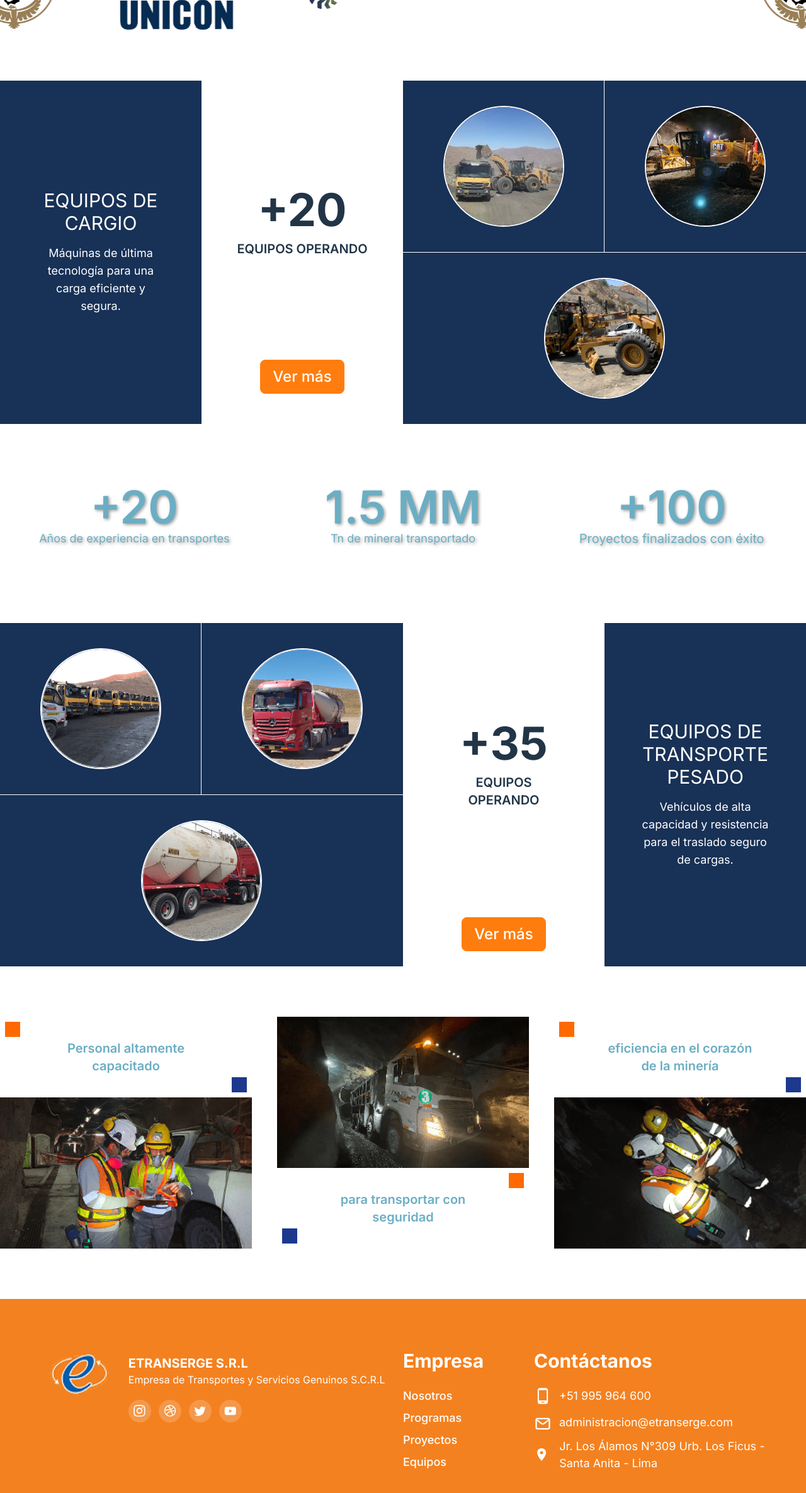
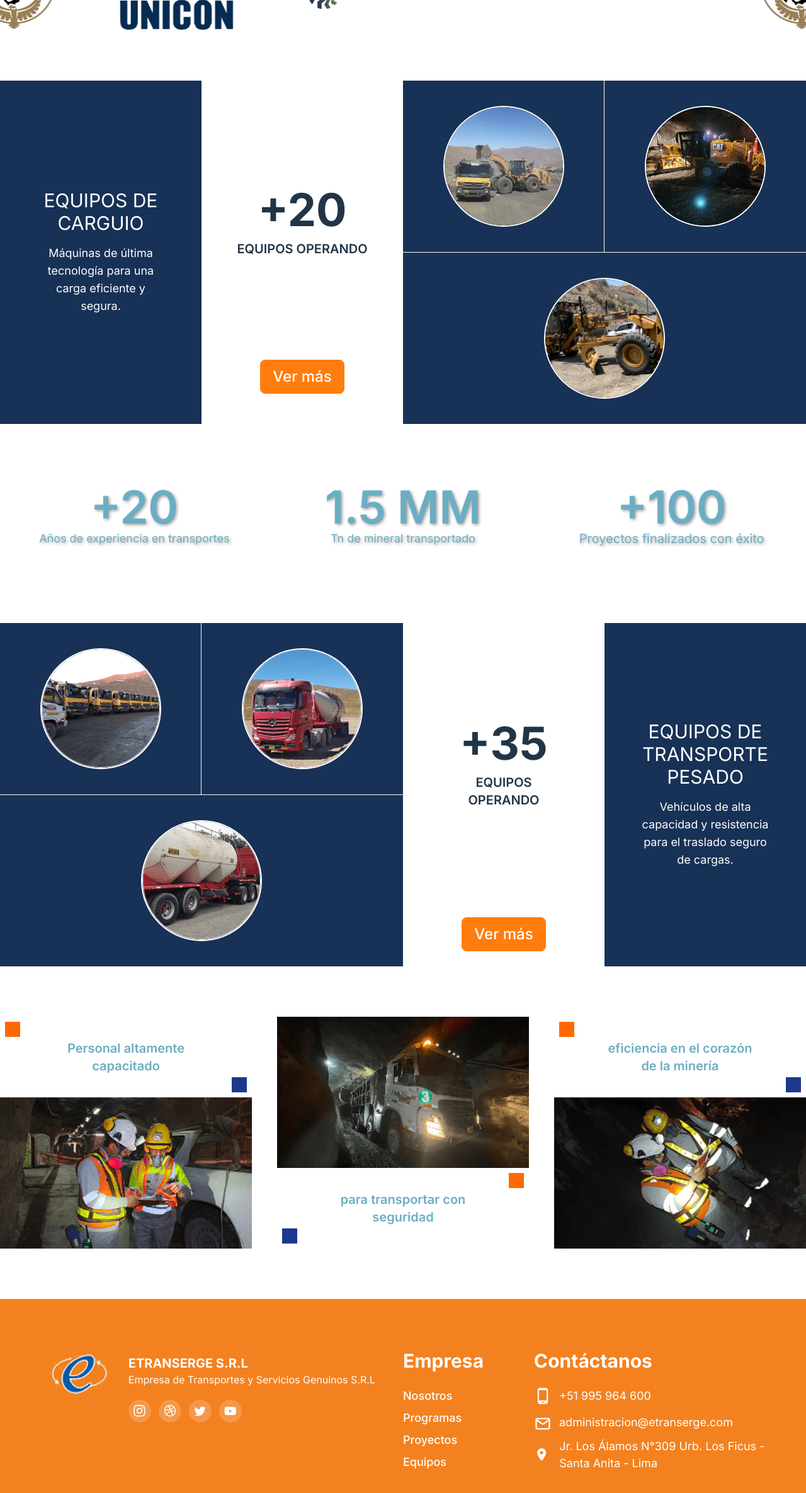
Before and after one commit to cristhian-fernandez-cumbia/vite-landing-etranserge, a React (Vite) app: page / in a window 1280 px wide. Shown: the part 848-3218 px from the top of the page at 63% size. Built offline with nearby package versions, Linux system fonts and the light colour scheme.

Commit message:
fix(correciones): correciones de texto carguio

```diff
--- a/src/components/layouts/Footer.tsx
+++ b/src/components/layouts/Footer.tsx
@@ -10,7 +10,7 @@ const Footer = () => {
         <img src={logo} alt="Logo Etranserge" className="h-16 mr-5"/>
         <div className=' flex flex-col'>
           <span className='text-xl font-bold text-white'>ETRANSERGE S.R.L</span>
-          <span className='text-[16px] text-white mb-5'>Empresa de Transportes y Servicios Genuinos S.C.R.L</span>
+          <span className='text-[16px] text-white mb-5'>Empresa de Transportes y Servicios Genuinos S.R.L</span>
           <div className='flex flex-row'>
             <div className='p-2 bg-icon rounded-full mr-3'>
               <Instagram className='w-5 h-5'/>
--- a/src/pages/Equipos.tsx
+++ b/src/pages/Equipos.tsx
@@ -34,7 +34,7 @@ const Equipos = () => {
     <div className="py-12">
       <div className="flex flex-row justify-center items-center mb-8">
         <div className="w-2 h-6 lg:h-7 xl:h-8 2xl:h-10 bg-secondary mr-2"></div>
-        <h1 className="text-2xl lg:text-3xl xl:text-4xl 2xl:text-5xl font-bold text-primario">EQUIPOS DE CARGIO</h1>
+        <h1 className="text-2xl lg:text-3xl xl:text-4xl 2xl:text-5xl font-bold text-primario">EQUIPOS DE CARGUIO</h1>
       </div>
 
       <div className="space-y-6">
--- a/src/sections/EquiposCargio.tsx
+++ b/src/sections/EquiposCargio.tsx
@@ -68,7 +68,7 @@ const EquiposCargio = () => {
       >
         <div className="lg:w-full lg:h-full flex flex-row mb-4 lg:mb-0 animate-slide-left">
           <div className="w-1/2 bg-secondary flex flex-col justify-center items-center text-center px-2 md:px-8 lg:px-14">
-            <div className="text-white text-lg lg:text-2xl xl:text-3xl 2xl:text-4xl mb-2 lg:mb-3 xl:mb-4 2xl:mb-5">EQUIPOS DE CARGIO</div>
+            <div className="text-white text-lg lg:text-2xl xl:text-3xl 2xl:text-4xl mb-2 lg:mb-3 xl:mb-4 2xl:mb-5">EQUIPOS DE CARGUIO</div>
             <div className="text-white text-[15px] lg:text-lg 2xl:text-xl">Máquinas de última tecnología para una carga eficiente y segura.</div>
           </div>
           <div className="w-1/2 flex flex-col items-center justify-between py-6">
```
